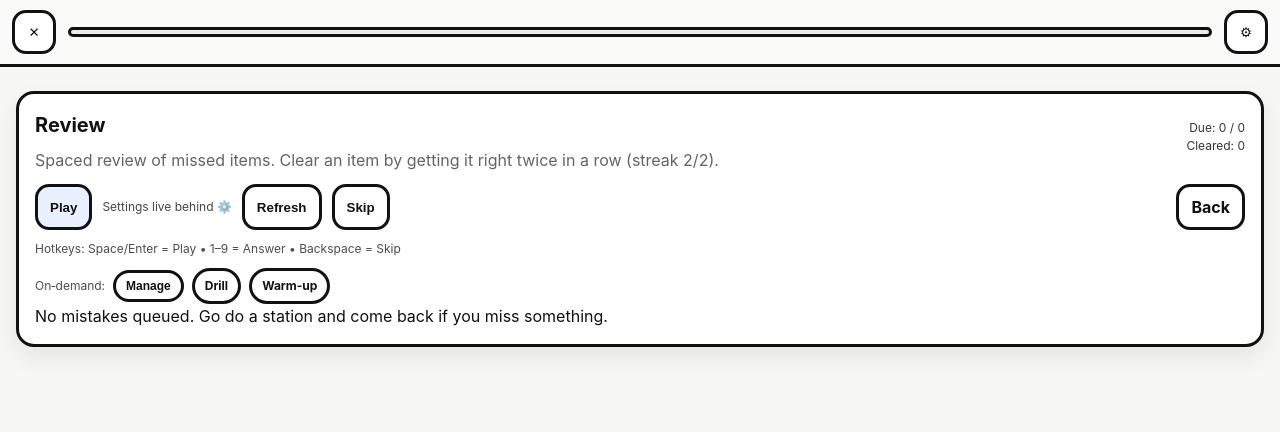
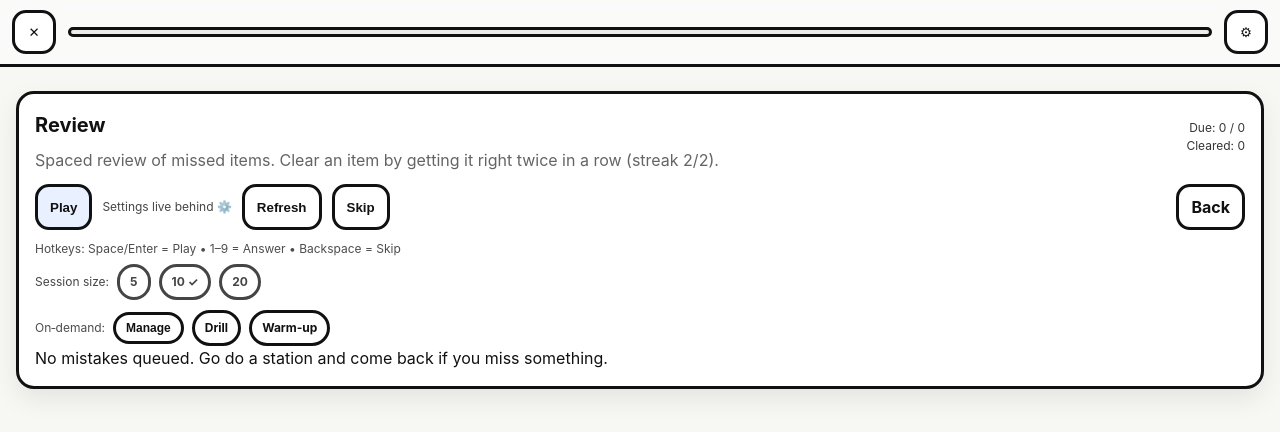
Before and after one commit to wpwcbc/ear-train-station, a React (Vite) app: page /review in a window 1280 px wide. Shown: the top 432 px of the page. Built offline with nearby package versions, Linux system fonts and the light colour scheme.

Commit message:
Review: add session size pills (n=5/10/20)

```diff
--- a/src/pages/ReviewPage.tsx
+++ b/src/pages/ReviewPage.tsx
@@ -109,6 +109,16 @@ export function ReviewPage({ progress, setProgress }: { progress: Progress; setP
     return Math.max(3, Math.min(30, n));
   })();
   const nQS = nRaw ? `&n=${sessionN}` : '';
+
+  // Convenience: quick deep-link session sizes (knowledge-only; no UI settings).
+  const reviewLinkWithN = (n: number) => {
+    const next = new URLSearchParams(searchParams);
+    // Avoid accidentally forcing Manage open when the user is just changing set size.
+    next.delete('manage');
+    next.set('n', String(n));
+    const qs = next.toString();
+    return `/review${qs ? `?${qs}` : ''}`;
+  };
 
   const workoutRaw = (searchParams.get('workout') || '').trim();
   const workoutSession: 1 | 2 | null = workoutRaw === '1' ? 1 : workoutRaw === '2' ? 2 : null;
@@ -681,6 +691,27 @@ export function ReviewPage({ progress, setProgress }: { progress: Progress; setP
 
       <div style={{ marginTop: 8, fontSize: 12, opacity: 0.75 }}>
         Hotkeys: Space/Enter = Play • 1–9 = Answer • Backspace = Skip
+      </div>
+
+      <div style={{ marginTop: 6, fontSize: 12, opacity: 0.78, display: 'flex', gap: 8, flexWrap: 'wrap', alignItems: 'center' }}>
+        <span title="Deep-link override: ?n=5 (or 3–30) to change the session length.">Session size:</span>
+        {[5, 10, 20].map((n) => (
+          <Link
+            key={n}
+            className="pill"
+            to={reviewLinkWithN(n)}
+            state={inheritedState}
+            style={{ fontSize: 12 }}
+            title={`Start a ${n}-item set (shareable link)`}
+          >
+            {n}{sessionN === n ? ' ✓' : ''}
+          </Link>
+        ))}
+        {nRaw ? (
+          <span style={{ opacity: 0.85 }} title="You’re currently using a custom n=… in the URL.">
+            (n={sessionN})
+          </span>
+        ) : null}
       </div>
 
       {stationFilter ? (
```
